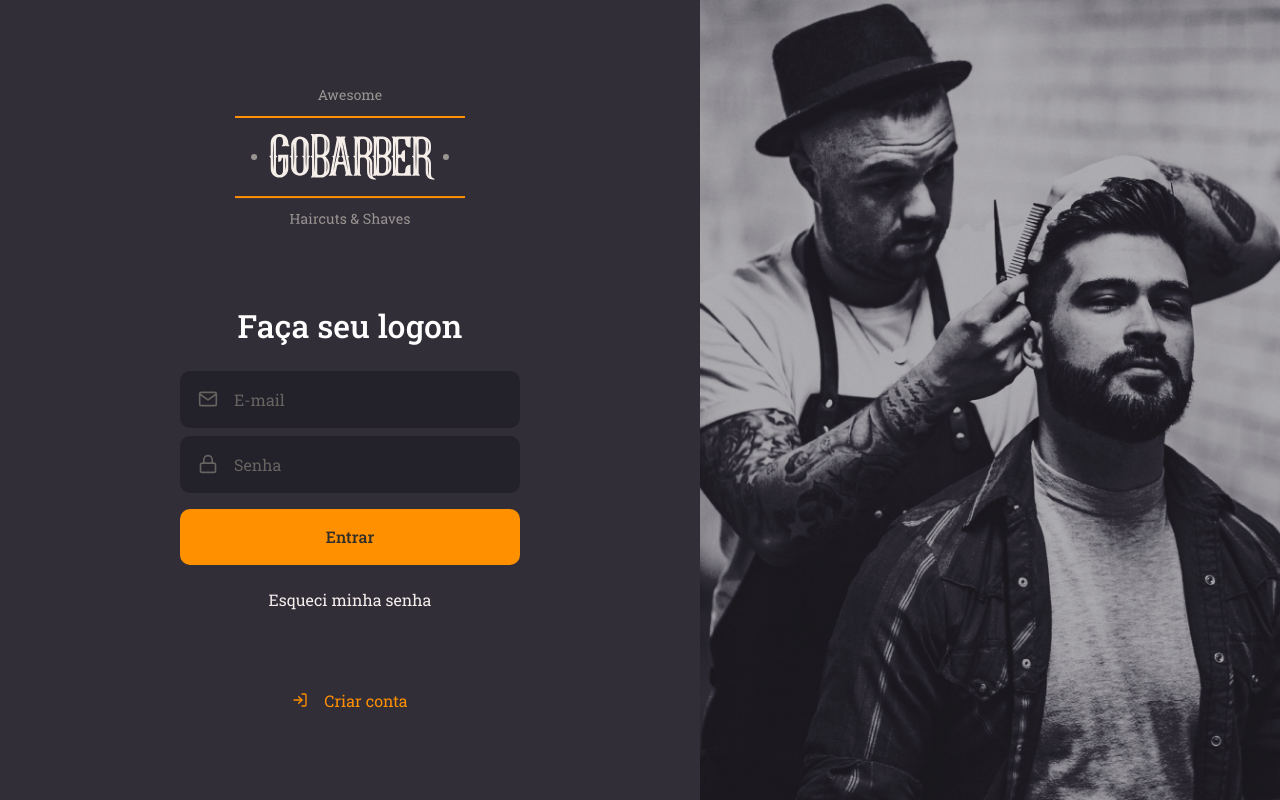
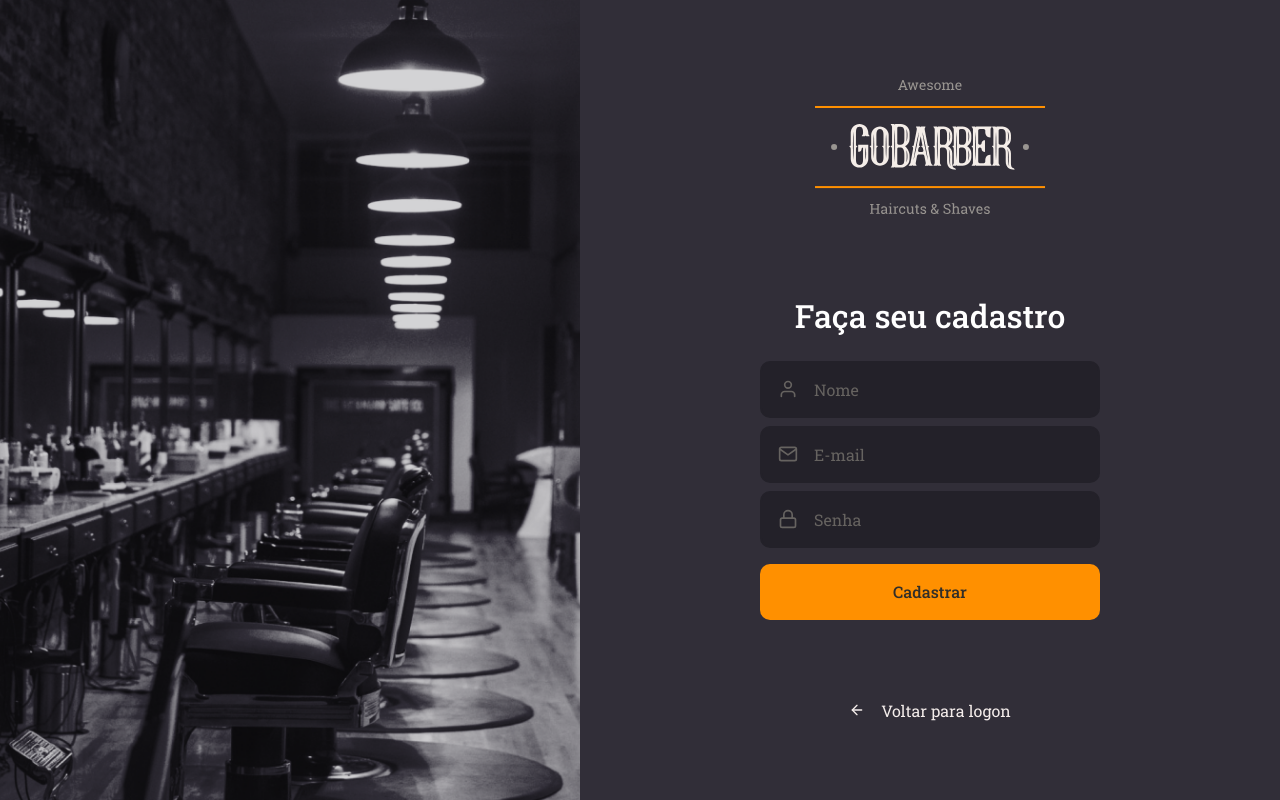
Before and after one commit to EduardoMoreira26/GoBarber-Frontend, a React (Create React App) app: page / in a window 1280 px wide. Built offline with nearby package versions, Linux system fonts and the light colour scheme.

Commit message:
create signup page

```diff
--- a/src/App.tsx
+++ b/src/App.tsx
@@ -1,11 +1,12 @@
 import React from 'react';
 
-import SignIn from './pages/Signin';
+// import SignIn from './pages/Signin';
+import SignUp from './pages/SignUp';
 import GlobalStyle from './styles/global';
 
 const App: React.FC = () =>
   <>
-    <SignIn />
+    <SignUp />
     <GlobalStyle />
   </>
 export default App;
--- a/src/pages/SignUp/index.tsx
+++ b/src/pages/SignUp/index.tsx
@@ -1,5 +1,5 @@
 import React from 'react';
-import { FiLogIn, FiMail, FiLock } from 'react-icons/fi'
+import { FiArrowLeft, FiMail, FiUser, FiLock } from 'react-icons/fi'
 
 import logoImg from '../../assets/logo.svg';
 
@@ -8,40 +8,42 @@
 
 import { Container, Content, Background } from './styles';
 
-const SignIn: React.FC = () => (
+const SignUp: React.FC = () => (
   <Container>
+
+    <Background />
 
     <Content>
       <img src={logoImg} alt="GoBarber" />
 
       <form>
-        <h1>Faça seu logon</h1>
+        <h1>Faça seu cadastro</h1>
 
+        <Input
+          name="name"
+          icon={FiUser} placeholder="Nome"
+        />
         <Input
           name="email"
           icon={FiMail} placeholder="E-mail"
         />
-
         <Input
           name="password"
           icon={FiLock}
           type="password" placeholder="Senha"
         />
 
-        <Button type="submit">Entrar</Button>
-
-        <a href="forgot">Esqueci minha senha</a>
+        <Button type="submit">Cadastrar</Button>
       </form>
 
       <a href="login">
-        <FiLogIn />
-        Criar conta
+        <FiArrowLeft />
+        Voltar para logon
       </a>
     </Content>
 
-    <Background />
 
   </Container>
 );
 
-export default SignIn;
+export default SignUp;
--- a/src/pages/SignUp/styles.ts
+++ b/src/pages/SignUp/styles.ts
@@ -1,7 +1,7 @@
 import styled from 'styled-components';
 import { shade } from 'polished'
 
-import signInBackgroundImg from '../../assets/sign-in-background.png';
+import signUpBackgroundImg from '../../assets/sign-up-background.png';
 
 export const Container = styled.div`
   height: 100vh;
@@ -44,7 +44,7 @@
   }
 
   > a {
-    color: #ff9000;
+    color: #F4edeb;
     display: block;
     text-decoration: none;
     transition: color 0.2s;
@@ -57,14 +57,14 @@
     }
 
     &:hover {
-        color: ${shade(0.2, '#ff9000')};
+        color: ${shade(0.2, '#F4edeb')};
     }
   }
 `;
 
 export const Background = styled.div`
   flex: 1;
-  background: url(${signInBackgroundImg}) no-repeat center ;
+  background: url(${signUpBackgroundImg}) no-repeat center ;
   background-size: cover;
 
 `;
```
